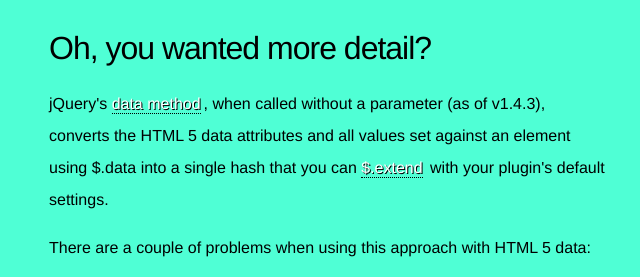
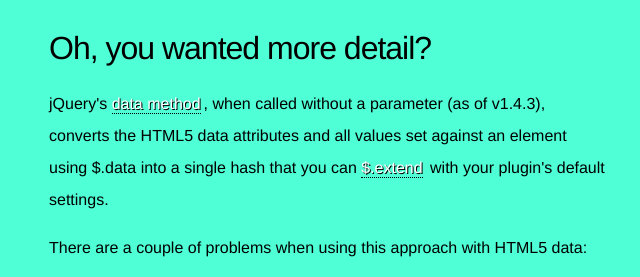
Before and after one commit to markdalgleish/jquery-html5data-site, a plain HTML site: page index.html in a window 1280 px wide. Shown: the part 2567-2844 px from the top of the page, 311-951 px from the left. Drawn offline with Linux system fonts and the light colour scheme.

Commit message:
Remove stray spaces

```diff
--- a/index.html
+++ b/index.html
@@ -109,8 +109,8 @@ data-myplugin-offset-y="20"&gt;
 <section class="detail">
 	<div class="wrapper">
 		<h1>Oh, you wanted more detail?</h1>
-		<p>jQuery's <a href="http://api.jquery.com/data/" target="_blank">data method</a>, when called without a parameter (as of v1.4.3), converts the HTML 5 data attributes and all values set against an element using $.data into a single hash that you can <a href="http://api.jquery.com/jQuery.extend" target="_blank">$.extend</a> with your plugin's default settings.</p>
-		<p>There are a couple of problems when using this approach with HTML 5 data:</p>
+		<p>jQuery's <a href="http://api.jquery.com/data/" target="_blank">data method</a>, when called without a parameter (as of v1.4.3), converts the HTML5 data attributes and all values set against an element using $.data into a single hash that you can <a href="http://api.jquery.com/jQuery.extend" target="_blank">$.extend</a> with your plugin's default settings.</p>
+		<p>There are a couple of problems when using this approach with HTML5 data:</p>
 		<ul>
 			<li>All data attributes occupy the same namespace.</li>
 			<li>Any other data set with $.data is also included in the hash.</li>
```
